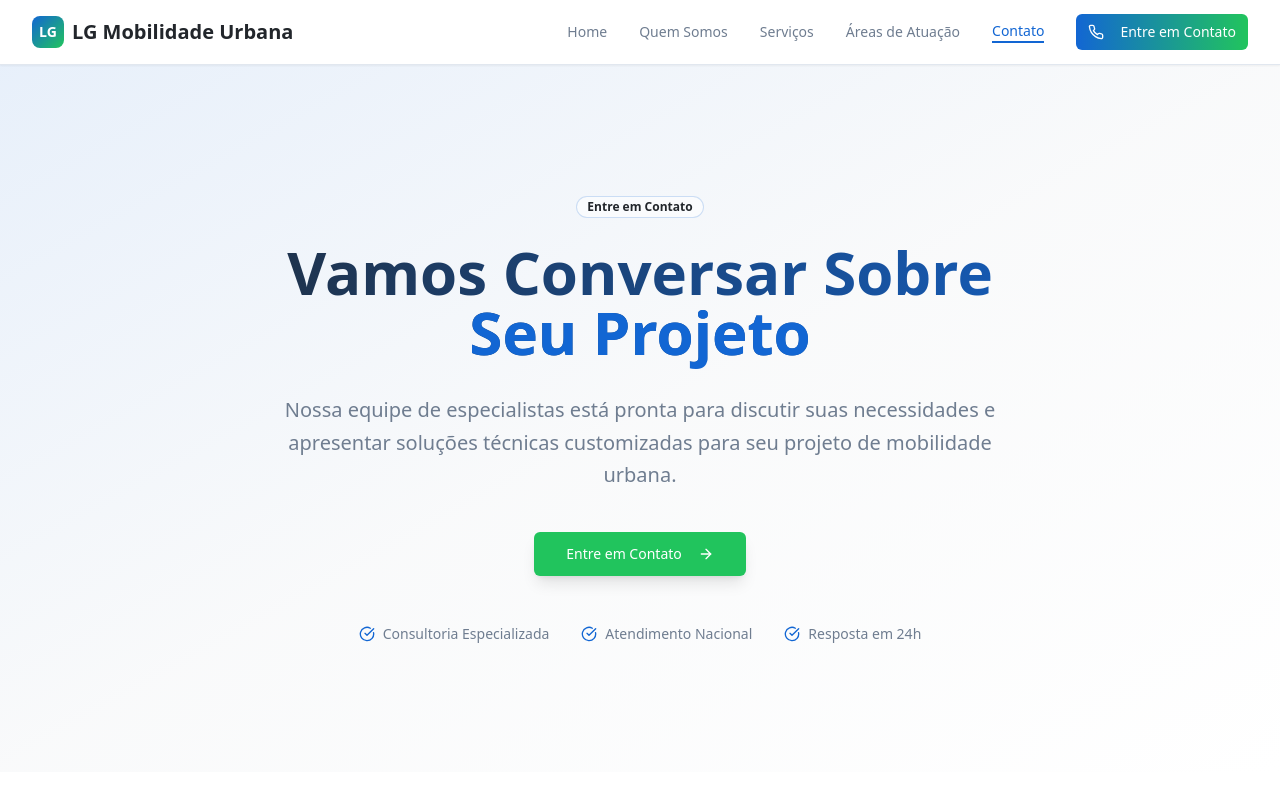
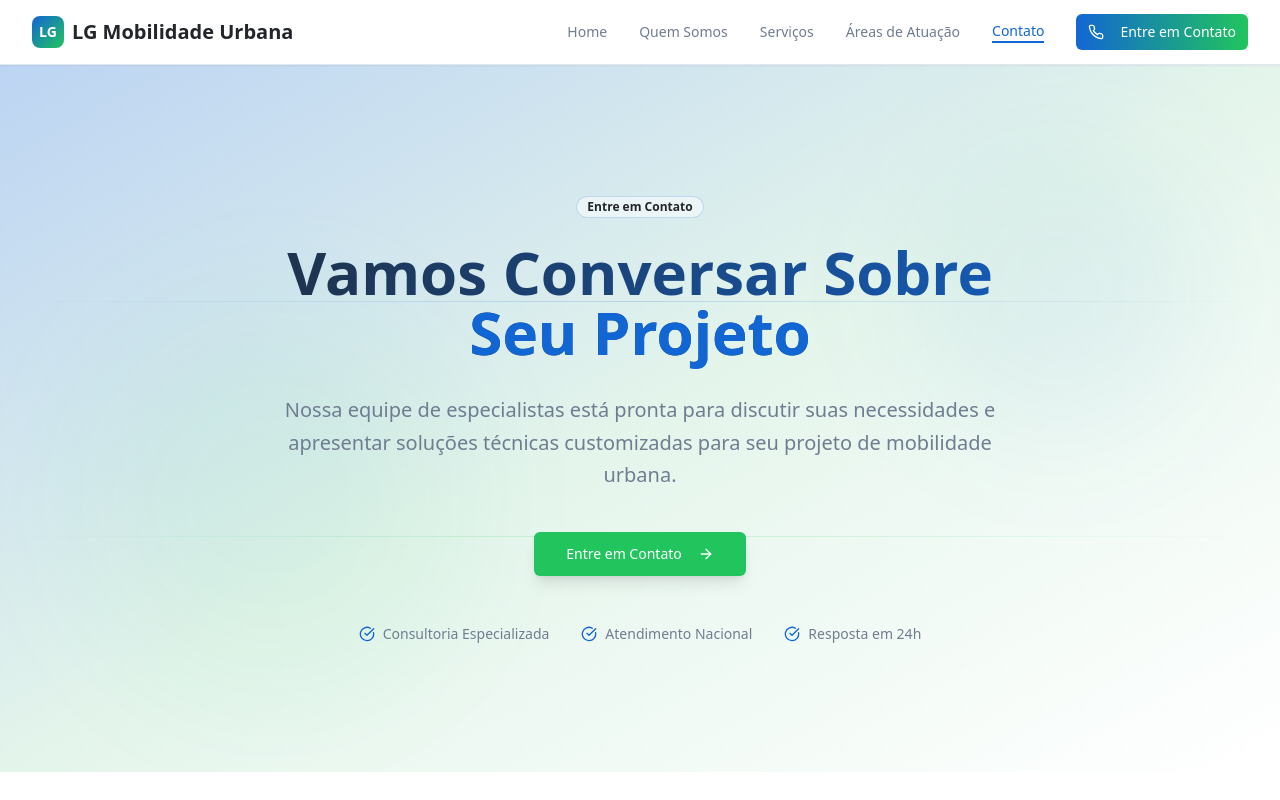
Before and after one commit to jvconstanski/mobilidade-urbana-expertise-29, a React (Vite) app: page /contato in a window 1280 px wide. Shown: the top 800 px of the page. Built offline with nearby package versions, Linux system fonts and the light colour scheme.

Commit message:
Atualizar seção de contato
Atualiza o background da seção de contato para ser mais visual e alinhado com a identidade visual da página.

```diff
--- a/src/pages/Contato.tsx
+++ b/src/pages/Contato.tsx
@@ -12,7 +12,24 @@ const Contato = () => {
     <div className="min-h-screen">
       {/* Hero Section */}
       <section className="relative py-32 bg-gradient-to-br from-primary/10 via-mobility-light to-background overflow-hidden">
-        <div className="absolute inset-0 bg-grid-pattern opacity-5"></div>
+        <div className="absolute inset-0 overflow-hidden">
+          {/* Gradient overlay */}
+          <div className="absolute inset-0 bg-gradient-to-br from-primary/20 via-accent/10 to-background/80"></div>
+
+          {/* Geometric shapes for visual interest */}
+          <div className="absolute top-20 right-20 w-72 h-72 bg-primary/5 rounded-full blur-3xl"></div>
+          <div className="absolute bottom-20 left-20 w-96 h-96 bg-accent/5 rounded-full blur-3xl"></div>
+
+          {/* Subtle grid pattern */}
+          <div className="absolute inset-0 opacity-[0.02]" style={{
+            backgroundImage: 'radial-gradient(circle at 1px 1px, hsl(214 84% 45%) 1px, transparent 0)',
+            backgroundSize: '40px 40px'
+          }}></div>
+
+          {/* Mobility-themed geometric lines */}
+          <div className="absolute top-1/3 left-0 w-full h-px bg-gradient-to-r from-transparent via-primary/20 to-transparent"></div>
+          <div className="absolute top-2/3 left-0 w-full h-px bg-gradient-to-r from-transparent via-accent/20 to-transparent"></div>
+        </div>
         <div className="max-w-7xl mx-auto px-4 sm:px-6 lg:px-8 relative">
           <div className="text-center">
             <Badge variant="outline" className="mb-6 border-primary/20 bg-background/50">
```
